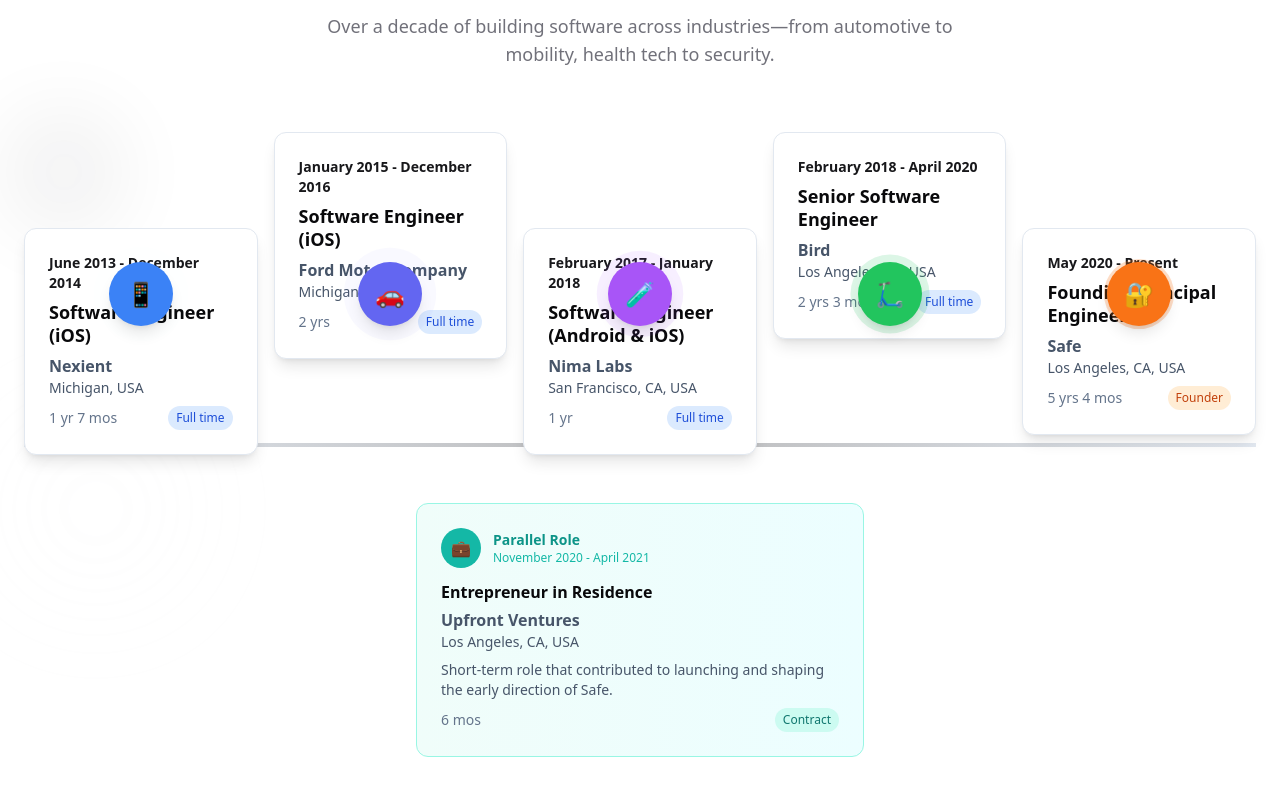
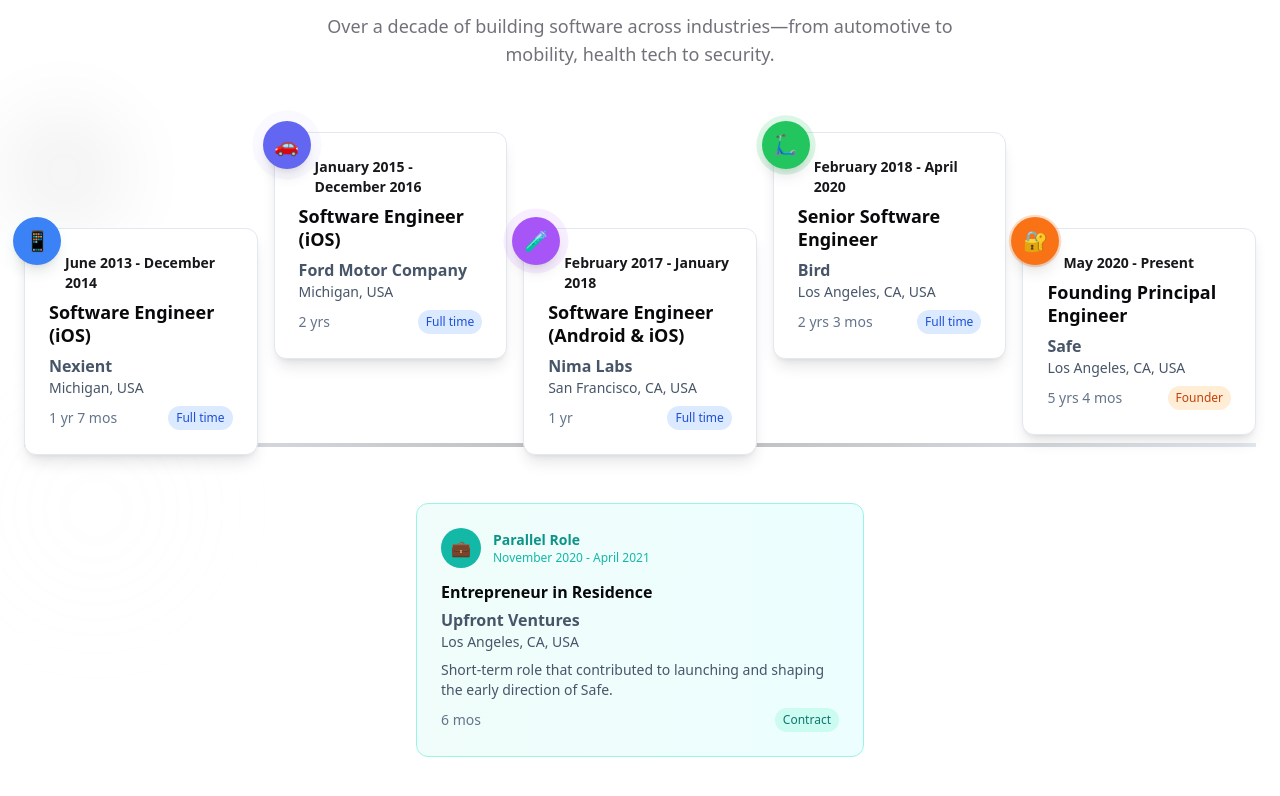
Before and after one commit to rodneyg/rodney-gainous-site, a React (Vite) app: page / in a window 1280 px wide. Shown: the part 1466-2262 px from the top of the page. Built offline with nearby package versions, Linux system fonts and the light colour scheme.

Commit message:
Move animated icons to top left of job experience cards
Co-authored-by: rodneyg <6868495+rodneyg@users.noreply.github.com>

```diff
--- a/src/components/ExperienceSection.tsx
+++ b/src/components/ExperienceSection.tsx
@@ -126,10 +126,27 @@ const ExperienceSection = () => {
                 viewport={{ once: true }}
                 transition={{ duration: 0.6, delay: index * 0.1 }}
               >
-                {/* Timeline Node */}
+                {/* Timeline Node (simplified, no icon) */}
                 <div className="relative md:absolute md:top-1/2 md:left-1/2 md:transform md:-translate-x-1/2 md:-translate-y-1/2">
                   <motion.div
-                    className={`w-16 h-16 ${experience.color} rounded-full shadow-lg flex items-center justify-center text-white text-2xl mb-4 md:mb-0 mx-auto relative z-10`}
+                    className={`w-4 h-4 ${experience.color} rounded-full shadow-lg mb-4 md:mb-0 mx-auto relative z-10`}
+                    whileHover={{ scale: 1.2 }}
+                    transition={{ type: "spring", stiffness: 400, damping: 10 }}
+                  />
+                </div>
+
+                {/* Experience Card */}
+                <motion.div
+                  className={`bg-white rounded-xl shadow-lg p-6 border border-slate-200 relative ${
+                    index % 2 === 0 ? 'md:mt-24' : 'md:mb-24'
+                  }`}
+                  whileHover={{ y: -5, boxShadow: "0 20px 25px -5px rgb(0 0 0 / 0.1)" }}
+                  transition={{ type: "spring", stiffness: 300, damping: 30 }}
+                >
+                  {/* Icon with Pulse Animation in Top Left */}
+                  <div className="absolute -top-3 -left-3">
+                    <motion.div
+                      className={`w-12 h-12 ${experience.color} rounded-full shadow-lg flex items-center justify-center text-white text-xl relative z-10`}
                       whileHover={{ scale: 1.1 }}
                       transition={{ type: "spring", stiffness: 400, damping: 10 }}
                     >
@@ -138,7 +155,7 @@ const ExperienceSection = () => {
 
                     {/* Pulse Animation */}
                     <motion.div
-                    className={`absolute inset-0 w-16 h-16 ${experience.color} rounded-full opacity-30`}
+                      className={`absolute inset-0 w-12 h-12 ${experience.color} rounded-full opacity-30`}
                       animate={{
                         scale: [1, 1.5, 1],
                         opacity: [0.3, 0, 0.3]
@@ -150,16 +167,7 @@ const ExperienceSection = () => {
                       }}
                     />
                   </div>
-
-                {/* Experience Card */}
-                <motion.div
-                  className={`bg-white rounded-xl shadow-lg p-6 border border-slate-200 ${
-                    index % 2 === 0 ? 'md:mt-24' : 'md:mb-24'
-                  }`}
-                  whileHover={{ y: -5, boxShadow: "0 20px 25px -5px rgb(0 0 0 / 0.1)" }}
-                  transition={{ type: "spring", stiffness: 300, damping: 30 }}
-                >
-                  <div className="text-sm text-primary font-semibold mb-2">
+                  <div className="text-sm text-primary font-semibold mb-2 ml-4">
                     {experience.startDate} - {experience.endDate}
                   </div>
                   <h3 className="font-bold text-lg mb-2 leading-tight">
```
Lines whose indentation alone changed are shown as unchanged.
